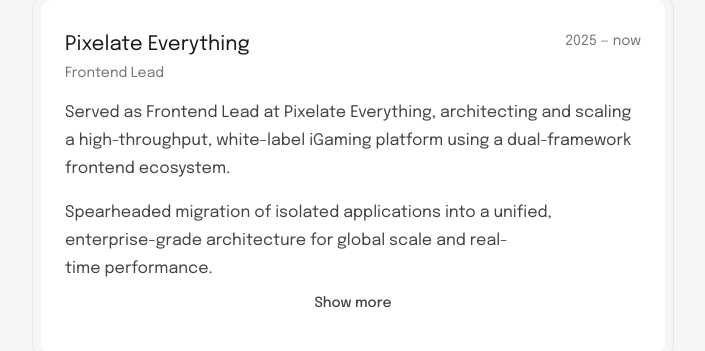
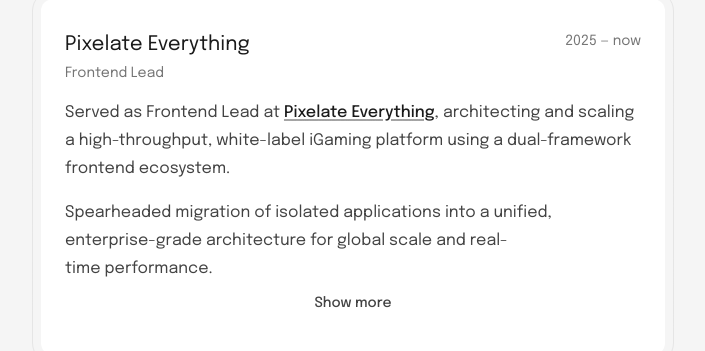
Before and after one commit to charles5991/charlesDev, a Next.js app: page /work in a window 1280 px wide. Shown: the part 472-823 px from the top of the page, without its empty margins (287-992 px from the left). Built offline with nearby package versions, Linux system fonts and the light colour scheme.

Commit message:
Update data.tsx

```diff
--- a/app/work/data.tsx
+++ b/app/work/data.tsx
@@ -12,7 +12,9 @@
    position: "Frontend Lead",
    introDescription: (
       <>
-         Served as Frontend Lead at Pixelate Everything, architecting and scaling a high-throughput, white-label iGaming platform using a dual-framework frontend ecosystem.
+         Served as Frontend Lead at{" "}
+         <a href="https://pixelate-everything.com/">Pixelate Everything</a>,
+         architecting and scaling a high-throughput, white-label iGaming platform using a dual-framework frontend ecosystem.
          <br />
          <span className="mt-4 block">
             Spearheaded migration of isolated applications into a unified, enterprise-grade architecture for global scale and real-time performance.
```
